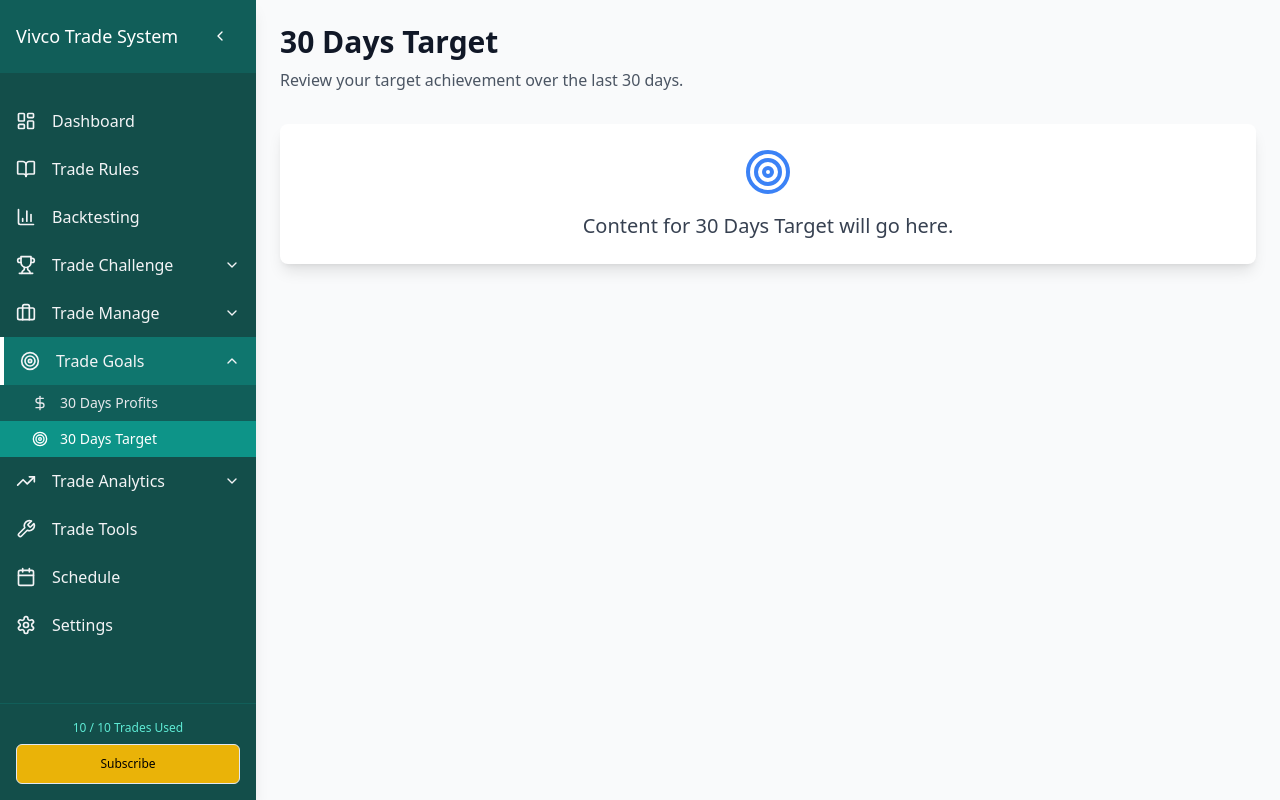
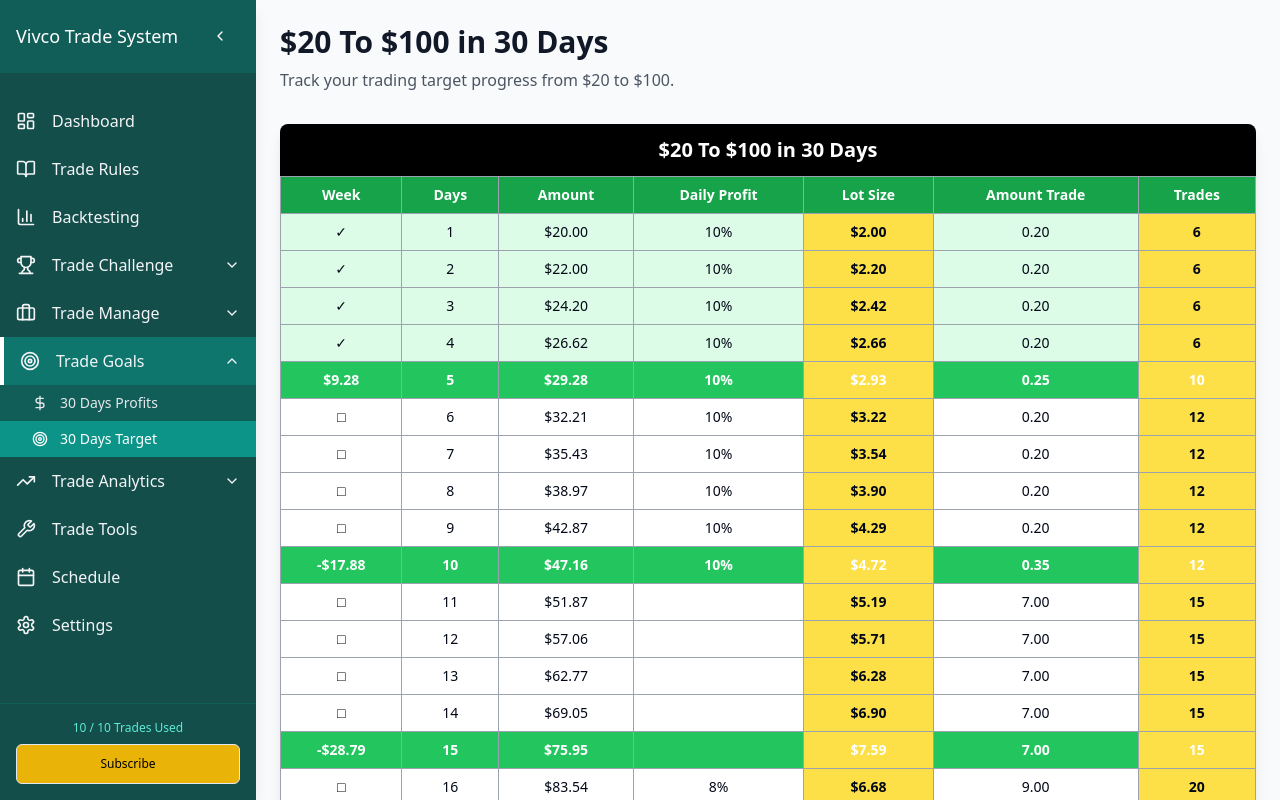
Before and after one commit to VIVCO369/lookalike-web-create, a React (Vite) app: page /trade-goals/target in a window 1280 px wide. Shown: the top 800 px of the page. Built offline with nearby package versions, Linux system fonts and the light colour scheme.

Commit message:
feat: Create 30 Days Target page
Implement the 30 Days Target page, replicating the layout and content from the provided HTML and image.

```diff
--- a/src/pages/TradeGoals/ThirtyDaysTargetPage.tsx
+++ b/src/pages/TradeGoals/ThirtyDaysTargetPage.tsx
@@ -1,7 +1,6 @@
+
 import { useState } from "react";
 import Sidebar from "@/components/Sidebar";
-import { cn } from "@/lib/utils";
-import { Target } from "lucide-react";
 import AnimatedContainer from "@/components/AnimatedContainer";
 
 const ThirtyDaysTargetPage = () => {
@@ -9,6 +8,63 @@ const ThirtyDaysTargetPage = () => {
 
   const toggleSidebar = () => {
     setSidebarOpen(!sidebarOpen);
+  };
+
+  // Data matching the image provided
+  const targetData = [
+    { week: "Week", days: "Days", amount: "Amount", dailyProfit: "Daily Profit", lotSize: "Lot Size", amountTrade: "Amount Trade", trades: "Trades" },
+    { week: "✓", days: 1, amount: 20.00, dailyProfit: "10%", lotSize: 2.00, amountTrade: 0.20, trades: 6 },
+    { week: "✓", days: 2, amount: 22.00, dailyProfit: "10%", lotSize: 2.20, amountTrade: 0.20, trades: 6 },
+    { week: "✓", days: 3, amount: 24.20, dailyProfit: "10%", lotSize: 2.42, amountTrade: 0.20, trades: 6 },
+    { week: "✓", days: 4, amount: 26.62, dailyProfit: "10%", lotSize: 2.66, amountTrade: 0.20, trades: 6 },
+    { week: "$9.28", days: 5, amount: 29.28, dailyProfit: "10%", lotSize: 2.93, amountTrade: 0.25, trades: 10 },
+    { week: "□", days: 6, amount: 32.21, dailyProfit: "10%", lotSize: 3.22, amountTrade: 0.20, trades: 12 },
+    { week: "□", days: 7, amount: 35.43, dailyProfit: "10%", lotSize: 3.54, amountTrade: 0.20, trades: 12 },
+    { week: "□", days: 8, amount: 38.97, dailyProfit: "10%", lotSize: 3.90, amountTrade: 0.20, trades: 12 },
+    { week: "□", days: 9, amount: 42.87, dailyProfit: "10%", lotSize: 4.29, amountTrade: 0.20, trades: 12 },
+    { week: "-$17.88", days: 10, amount: 47.16, dailyProfit: "10%", lotSize: 4.72, amountTrade: 0.35, trades: 12 },
+    { week: "□", days: 11, amount: 51.87, dailyProfit: "", lotSize: 5.19, amountTrade: 7, trades: 15 },
+    { week: "□", days: 12, amount: 57.06, dailyProfit: "", lotSize: 5.71, amountTrade: 7, trades: 15 },
+    { week: "□", days: 13, amount: 62.77, dailyProfit: "", lotSize: 6.28, amountTrade: 7, trades: 15 },
+    { week: "□", days: 14, amount: 69.05, dailyProfit: "", lotSize: 6.90, amountTrade: 7, trades: 15 },
+    { week: "-$28.79", days: 15, amount: 75.95, dailyProfit: "", lotSize: 7.59, amountTrade: 7, trades: 15 },
+    { week: "□", days: 16, amount: 83.54, dailyProfit: "8%", lotSize: 6.68, amountTrade: 9, trades: 20 },
+    { week: "□", days: 17, amount: 90.23, dailyProfit: "8%", lotSize: 7.22, amountTrade: 9, trades: 20 },
+    { week: "□", days: 18, amount: 97.45, dailyProfit: "8%", lotSize: 7.80, amountTrade: 9, trades: 20 },
+    { week: "□", days: 19, amount: 105.24, dailyProfit: "8%", lotSize: 8.42, amountTrade: 9, trades: 20 },
+    { week: "-$37.71", days: 20, amount: 113.66, dailyProfit: "8%", lotSize: 9.09, amountTrade: 9, trades: 20 },
+    { week: "□", days: 21, amount: 122.75, dailyProfit: "8%", lotSize: 9.82, amountTrade: 10, trades: 30 },
+    { week: "□", days: 22, amount: 132.58, dailyProfit: "8%", lotSize: 10.61, amountTrade: 10, trades: 30 },
+    { week: "□", days: 23, amount: 143.18, dailyProfit: "8%", lotSize: 11.45, amountTrade: 10, trades: 30 },
+    { week: "□", days: 24, amount: 154.64, dailyProfit: "8%", lotSize: 12.37, amountTrade: 10, trades: 30 },
+    { week: "-$53.34", days: 25, amount: 167.01, dailyProfit: "8%", lotSize: 13.36, amountTrade: 10, trades: 30 },
+    { week: "□", days: 26, amount: 180.37, dailyProfit: "6%", lotSize: 10.82, amountTrade: 12, trades: 5 },
+    { week: "□", days: 27, amount: 191.19, dailyProfit: "6%", lotSize: 11.47, amountTrade: 12, trades: 5 },
+    { week: "□", days: 28, amount: 202.66, dailyProfit: "6%", lotSize: 12.16, amountTrade: 12, trades: 5 },
+    { week: "□", days: 29, amount: 214.82, dailyProfit: "6%", lotSize: 12.89, amountTrade: 12, trades: 5 },
+    { week: "-$60.70", days: 30, amount: 227.71, dailyProfit: "6%", lotSize: 13.66, amountTrade: 12, trades: 5 }
+  ];
+
+  const getRowClass = (index: number, week: string | number) => {
+    if (index === 0) return "bg-green-600 text-white font-bold"; // Header
+    if (typeof week === "string" && week.includes("$")) {
+      return "bg-green-500 text-white font-bold"; // Weekly totals
+    }
+    if (typeof week === "string" && week === "✓") {
+      return "bg-green-100"; // Completed days
+    }
+    return "bg-white"; // Regular days
+  };
+
+  const getCellClass = (colIndex: number, value: any) => {
+    // Highlight specific cells with yellow background
+    if (colIndex === 4 && typeof value === "number") {
+      return "bg-yellow-300 font-bold";
+    }
+    if (colIndex === 6 && typeof value === "number") {
+      return "bg-yellow-300 font-bold";
+    }
+    return "";
   };
 
   return (
@@ -23,19 +79,51 @@ const ThirtyDaysTargetPage = () => {
         <div className="p-6">
           <AnimatedContainer>
             <div className="mb-8">
-              <h1 className="text-3xl font-bold text-gray-900 mb-2">30 Days Target</h1>
-              <p className="text-gray-600">Review your target achievement over the last 30 days.</p>
+              <h1 className="text-3xl font-bold text-gray-900 mb-2">$20 To $100 in 30 Days</h1>
+              <p className="text-gray-600">Track your trading target progress from $20 to $100.</p>
             </div>
           </AnimatedContainer>
 
-          {/* Add your content for 30 Days Target here */}
           <AnimatedContainer delay={0.2}>
-            <div className="bg-white rounded-lg shadow-lg p-6 text-center">
-              <Target className="h-12 w-12 text-blue-500 mx-auto mb-4" />
-              <p className="text-xl text-gray-700">Content for 30 Days Target will go here.</p>
+            <div className="bg-white rounded-lg shadow-lg overflow-hidden">
+              {/* Header */}
+              <div className="bg-black text-white text-center py-3">
+                <h2 className="text-xl font-bold">$20 To $100 in 30 Days</h2>
+              </div>
+
+              <div className="overflow-x-auto">
+                <table className="w-full text-sm border-collapse">
+                  <tbody>
+                    {targetData.map((row, index) => (
+                      <tr key={index} className={getRowClass(index, row.week)}>
+                        <td className={`border border-gray-400 px-3 py-2 text-center ${getCellClass(0, row.week)}`}>
+                          {row.week}
+                        </td>
+                        <td className={`border border-gray-400 px-3 py-2 text-center ${getCellClass(1, row.days)}`}>
+                          {row.days}
+                        </td>
+                        <td className={`border border-gray-400 px-3 py-2 text-center ${getCellClass(2, row.amount)}`}>
+                          {typeof row.amount === "number" ? `$${row.amount.toFixed(2)}` : row.amount}
+                        </td>
+                        <td className={`border border-gray-400 px-3 py-2 text-center ${getCellClass(3, row.dailyProfit)}`}>
+                          {row.dailyProfit}
+                        </td>
+                        <td className={`border border-gray-400 px-3 py-2 text-center ${getCellClass(4, row.lotSize)}`}>
+                          {typeof row.lotSize === "number" ? `$${row.lotSize.toFixed(2)}` : row.lotSize}
+                        </td>
+                        <td className={`border border-gray-400 px-3 py-2 text-center ${getCellClass(5, row.amountTrade)}`}>
+                          {typeof row.amountTrade === "number" ? row.amountTrade.toFixed(2) : row.amountTrade}
+                        </td>
+                        <td className={`border border-gray-400 px-3 py-2 text-center ${getCellClass(6, row.trades)}`}>
+                          {row.trades}
+                        </td>
+                      </tr>
+                    ))}
+                  </tbody>
+                </table>
+              </div>
             </div>
           </AnimatedContainer>
-
         </div>
       </div>
     </div>
```
Also changed, not shown: src/pages/TradeGoals/ThirtyDaysProfitsPage.tsx (+26 -26 lines).
